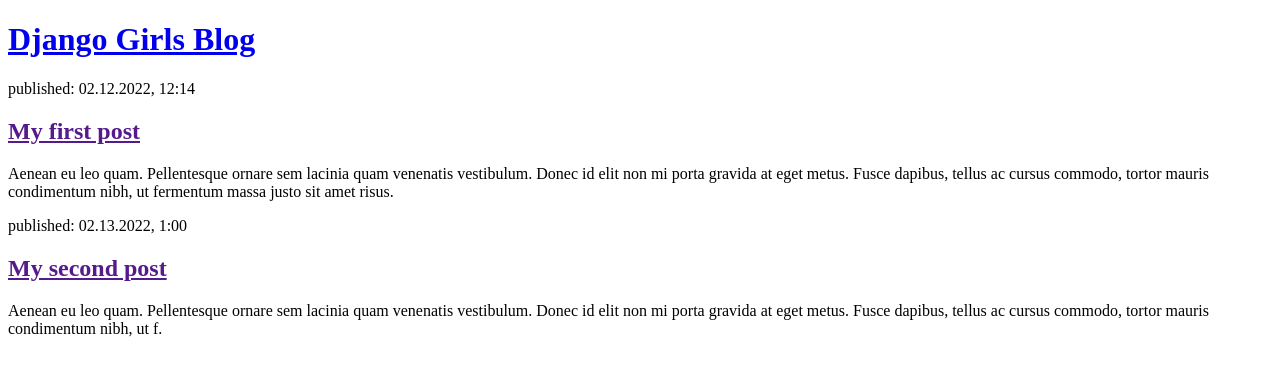
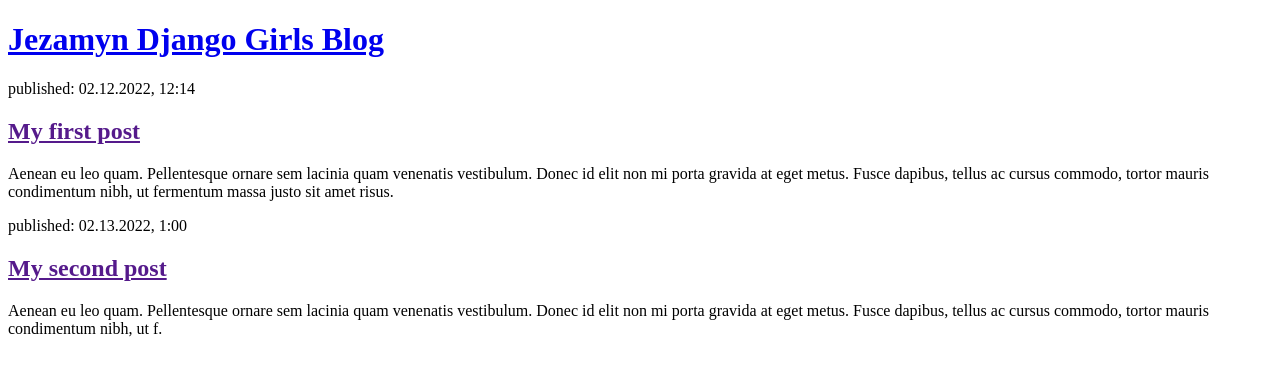
Before and after one commit to jezamyn518/my-first-blog, a Django app: page / in a window 1280 px wide. Shown: the top 376 px of the page. Run offline with Django 3.2, Linux system fonts and the light colour scheme.

Commit message:
Changed the HTML for the site.

```diff
--- a/blog/templates/blog/post_list.html
+++ b/blog/templates/blog/post_list.html
@@ -1,11 +1,11 @@
 <!DOCTYPE html>
 <html>
     <head>
-        <title>Django Girls blog</title>
+        <title>Jezamyn Django Girls blog</title>
     </head>
     <body>
         <header>
-            <h1><a href="/">Django Girls Blog</a></h1>
+            <h1><a href="/">Jezamyn Django Girls Blog</a></h1>
         </header>
 
         <article>
```
